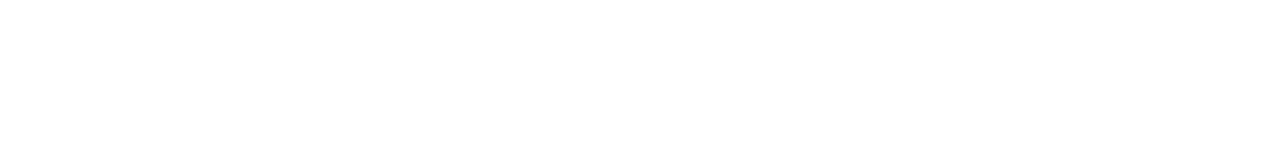
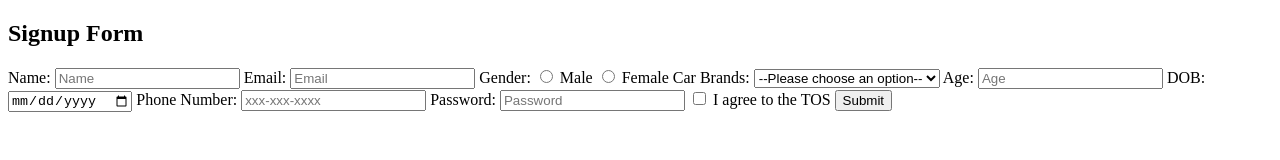
Before and after one commit to acciojob/signup-form-car-Toshika-02, a website: page main.html in a window 1280 px wide. Drawn offline with Linux system fonts and the light colour scheme.

Commit message:
created a submission

```diff
--- a/main.html
+++ b/main.html
@@ -8,6 +8,49 @@
 
 <body>
 	<!-- the entire body must be written by student -->
+	<form action="/signup" method="post">
+    <h2>Signup Form</h2>
+
+    <label for="name">Name:</label>
+    <input type="text" id="name" name="name" placeholder="Name" required>
+
+    <label for="email">Email:</label>
+    <input type="email" id="email" name="email" placeholder="Email" required>
+
+    <label>Gender:</label>
+    <label for="gender_m">
+      <input type="radio" id="gender_m" name="gender" required> Male
+    </label>
+    <label for="gender_f">
+      <input type="radio" id="gender_f" name="gender" required> Female
+    </label>
+
+    <label for="cars">Car Brands:</label>
+    <select id="cars" name="cars" required>
+      <option value="" disabled selected>--Please choose an option--</option>
+      <option value="audi">Audi</option>
+      <option value="bmw">BMW</option>
+      <option value="mercedes">Mercedes</option>
+    </select>
+
+    <label for="age">Age:</label>
+    <input type="number" id="age" name="age" placeholder="Age" required>
+
+    <label for="dob">DOB:</label>
+    <input type="date" id="dob" name="dob" required>
+
+    <label for="tel">Phone Number:</label>
+    <input type="tel" id="tel" name="tel" pattern="[0-9]{3}-[0-9]{3}-[0-9]{4}" placeholder="xxx-xxx-xxxx">
+
+    <label for="password">Password:</label>
+    <input type="password" id="password" name="password" placeholder="Password" required>
+
+    <label>
+      <input type="checkbox" id="tos" name="tos" required> I agree to the TOS
+    </label>
+
+    <button type="submit">Submit</button>
+  </form>
     <script type="text/javascript" src="./script.js">
 </script>
 
```
